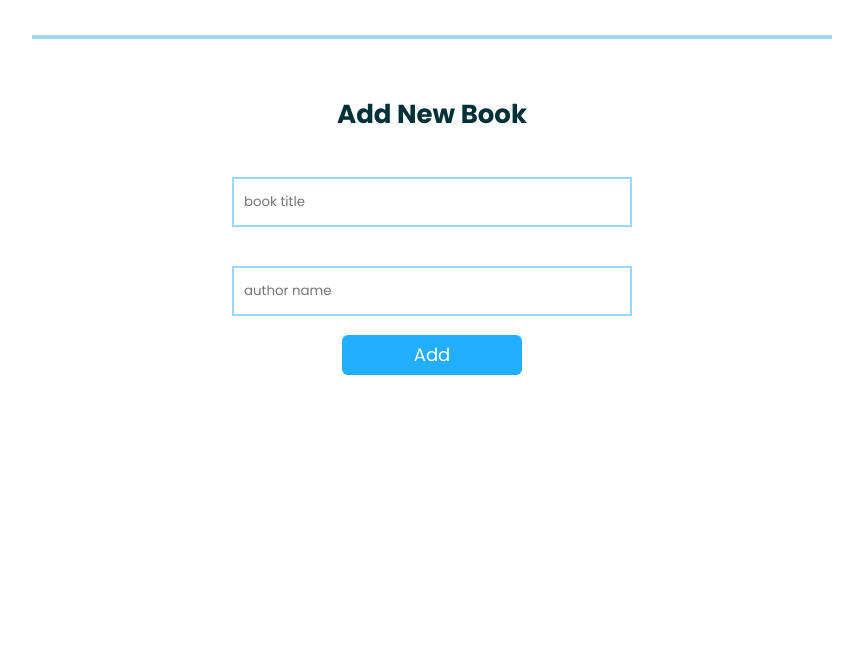
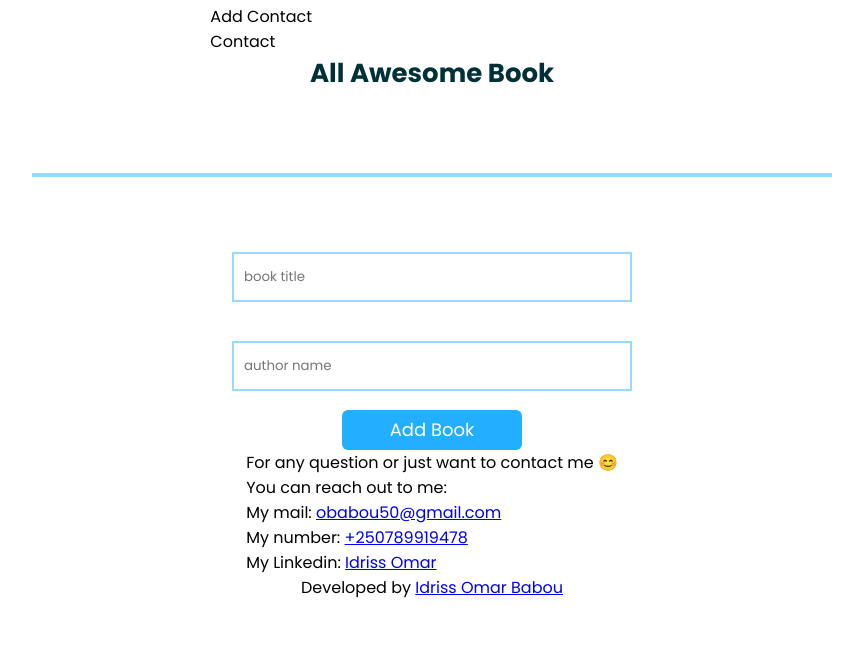
Before and after one commit to omarbabou/awesome-book, a website: page index.html in a window 1280 px wide. Shown: the part 148-812 px from the top of the page, without its empty margins (208-1071 px from the left). Drawn offline with Linux system fonts and the light colour scheme.

Commit message:
Add section and footer to awesome book store

```diff
--- a/index.html
+++ b/index.html
@@ -14,16 +14,43 @@
     <title>Awesome Book</title>
   </head>
   <body>
-    <h1>Awesome <span>Book</span>Store</h1>
-    <div class="displayBook"></div>
+    <header>
+      <h1>Awesome <span>Book</span>Store</h1>
+      <nav>
+        <ul>
+          <li class="list">List</li>
+          <li class="add">Add Contact</li>
+          <li class="contact">Contact</li>
+        </ul>
+      </nav>
+    </header>
 
-    <h2>Add New Book</h2>
+    <span class="date"></span>
+
+    <h2>All Awesome Book</h2>
+
+    <div class="displayBook home window"></div>
+
     <form>
       <input type="text" name="name" id="title" placeholder="book title" />
       <input type="text" name="author" id="author" placeholder="author name" />
-      <button type="submit" id="button">Add</button>
+      <button type="submit" id="button">Add Book</button>
     </form>
+    <section class="about-me window">
+        <p>For any question or just want to contact me &#128522;<br>
+            You can reach out to me: </p>
 
-    <script defer src="app.js"></script>
+        <ul>
+            <li>My mail: <a href="mailto:obabou50@gmail.com">obabou50@gmail.com</a></li>
+            <li>My number: <a href="tel:+250789919479">+250789919478</a></li>
+            <li>My Linkedin: <a href="https://www.linkedin.com/in/idrissa-makoba-b5b906205/">Idriss Omar</a></li>
+        </ul>
+    </section>
+
+    <footer>
+        Developed by <a href="https://github.com/omarbabou"> Idriss Omar Babou</a>
+     </footer>
+
+    <script defer src="scripts/app.js"></script>
   </body>
 </html>
```
Also changed, not shown: scripts/app.js (renamed from app.js).
